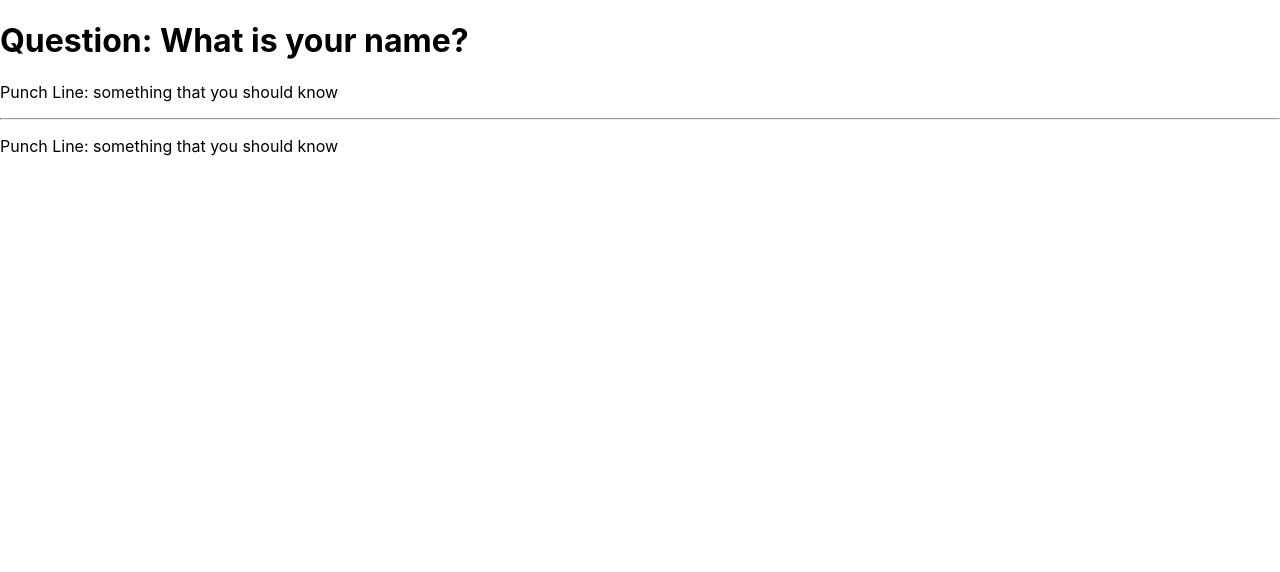
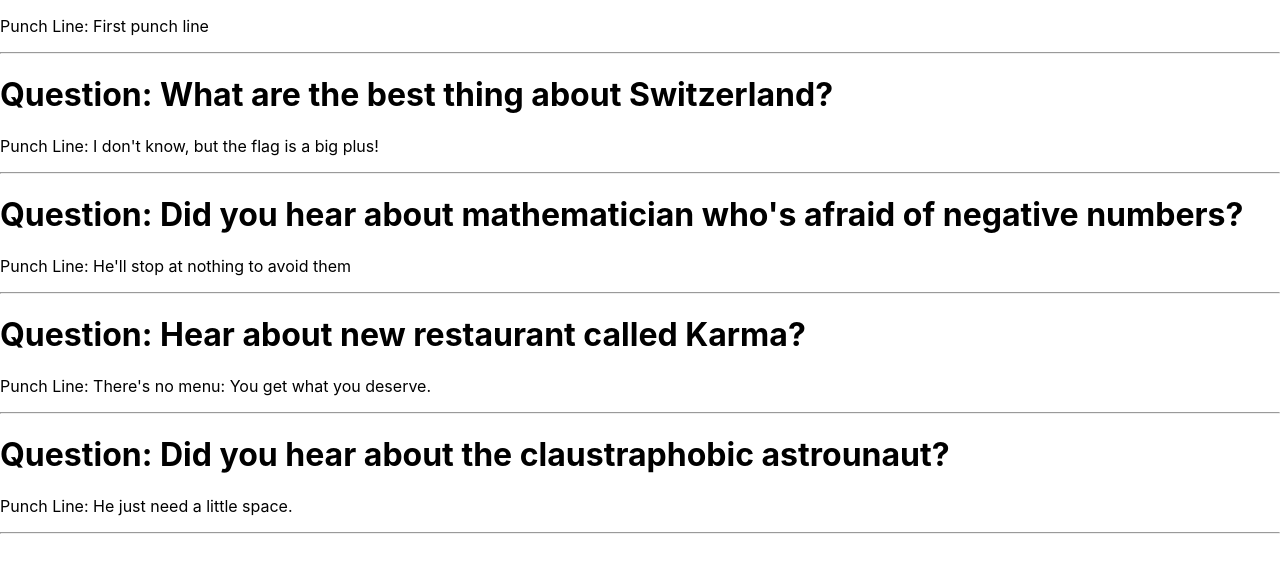
Before and after one commit to FirdavsSharapov/JavaScript, a React (Create React App) app in the folder JavaScript/JS_React_Project/todo-app/: page / in a window 1280 px wide. Shown: the top 572 px of the page. Built offline with nearby package versions, Linux system fonts and the light colour scheme.

Commit message:
Itterating through the JSON

```diff
--- a/JavaScript/JS_React_Project/todo-app/src/jokeComponents/App.js
+++ b/JavaScript/JS_React_Project/todo-app/src/jokeComponents/App.js
@@ -1,18 +1,29 @@
 import React from 'react';
 import Joke from './Joke';
+import jokeData from './JokeData';
 
 export default function App() {
+    // Another way to write below function is
+
+    // const jokeContainer =jokeData.map(function(props) {
+    //     return (
+    //         <div>
+    //         <Joke key={props.id} question={props.question} punchLine={props.punchLine} />
+    //         <hr />
+    //     </div>
+    //     )
+    // })
+
+    const jokeContainer = jokeData.map((props) => (
+        <div>
+            <Joke key={props.id} question={props.question} punchLine={props.punchLine} />
+            <hr />
+        </div>
+    ))
+    console.log(jokeContainer)
     return (
         <div>
-            <Joke
-                question="What is your name?"
-                punchLine="something that you should know"
-            />
-            <hr/>
-            <Joke
-
-                punchLine="something that you should know"
-            />
+            {jokeContainer}
         </div>
     )
 
--- /dev/null
+++ b/JavaScript/JS_React_Project/todo-app/src/jokeComponents/JokeData.js
@@ -0,0 +1,28 @@
+const jokeData = [
+    {
+        id: 1,
+        punchLine: "First punch line"
+    },
+    {
+        id: 2,
+        question: "What are the best thing about Switzerland?",
+        punchLine: "I don't know, but the flag is a big plus!"
+    },
+    {
+        id: 3,
+        question: "Did you hear about mathematician who's afraid of negative numbers?",
+        punchLine: "He'll stop at nothing to avoid them"
+    },
+    {
+        id: 4,
+        question: "Hear about new restaurant called Karma?",
+        punchLine: "There's no menu: You get what you deserve."
+    },
+    {
+        id: 5,
+        question: "Did you hear about the claustraphobic astrounaut?",
+        punchLine: "He just need a little space."
+    }
+];
+
+export default jokeData;
```
